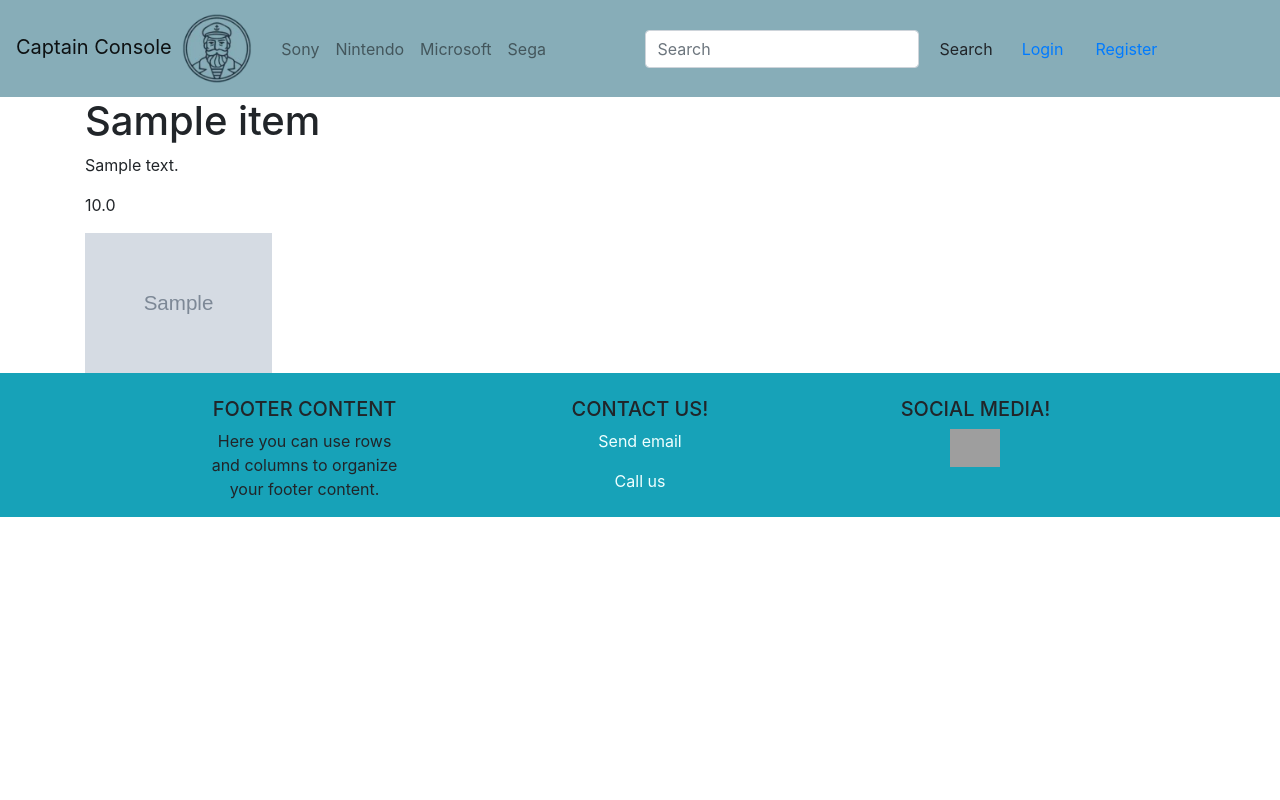
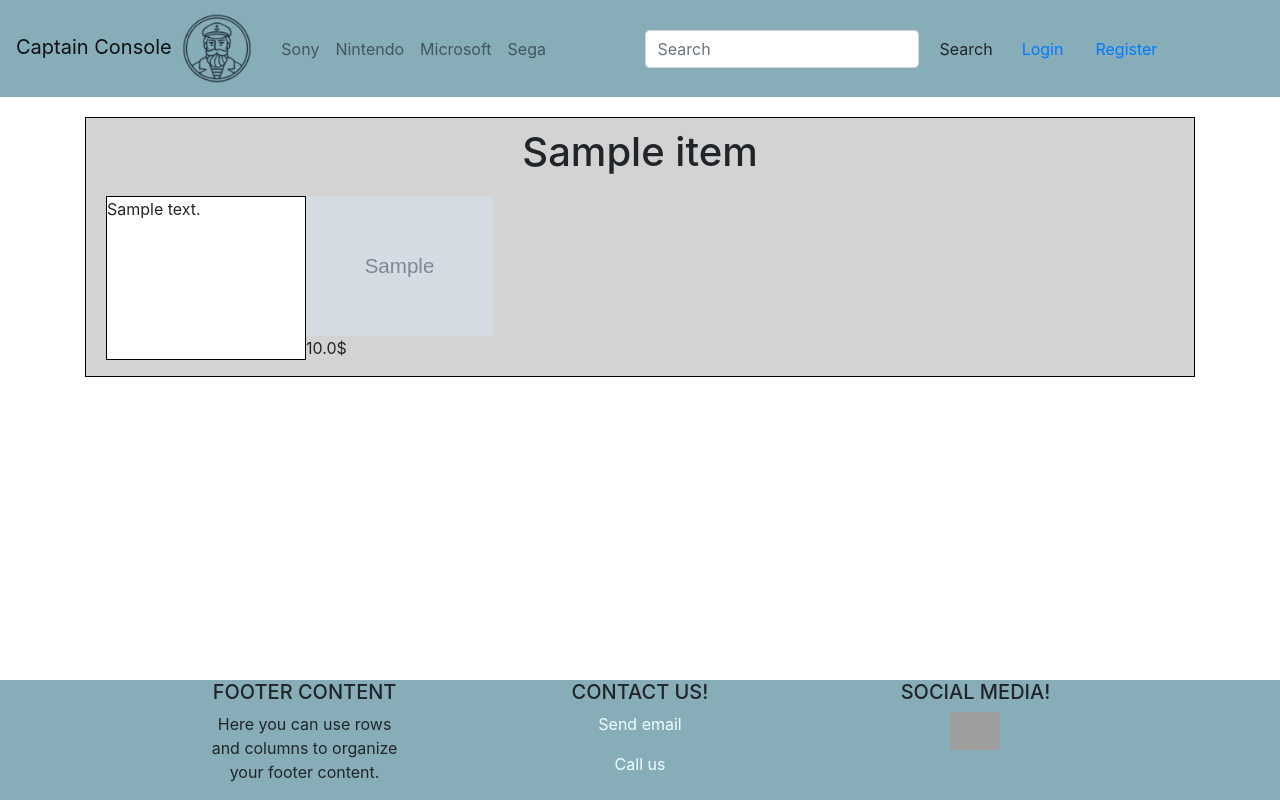
Before and after one commit to Akzelele/CaptainConsole, a Django app: page /1 in a window 1280 px wide. Run offline with Django 3.2, Linux system fonts and the light colour scheme; tables that the repository leaves empty hold one stand-in row (values such as "Sample post"); grey boxes marked "Sample" are stand-in pictures; some libraries are stand-ins or nearby versions; grey boxes are pictures that could not be loaded.

Commit message:
Lagaði footer og styleaði item page meira

```diff
--- a/static/css/main.css
+++ b/static/css/main.css
@@ -21,17 +21,57 @@
 height: 140px;
 }
 
-.Caption{
+.Caption {
     display: block;
 }
 
-
-footer {
-    width: 100%;
-    background-color: #87adb8;
-    position: relative;
-    bottom: 0;
-}
 .navbar{
     background-color: #87adb8;
 }
+
+.ItemDetailsPage{
+    border: black 1px solid;
+    margin-top: 20px;
+    margin-bottom: 10px;
+    background-color: lightgray;
+}
+
+.ItemDetailsPageInfo{
+    display: flex;
+    direction: row;
+}
+
+.ItemTitle{
+    text-align: center;
+    margin-top: 10px;
+    margin-bottom: 20px;
+}
+
+.ItemDescription{
+    margin-left: 20px;
+    background-color: white;
+    border: black 1px solid;
+    min-width: 200px;
+    max-width: 350px;
+}
+
+.FooterContainer{
+    border-top: black;
+    background-color: #87adb8;
+    position: relative;
+}
+
+.EntirePage{
+
+}
+
+.PageContent{
+    display: flex;
+    flex-direction: column;
+    height: 100vh;
+}
+
+.footer{
+
+    margin-top: auto;
+}
--- a/templates/base.html
+++ b/templates/base.html
@@ -9,7 +9,8 @@
     <link rel="stylesheet" href="{% static 'css/main.css' %}"/>
 
 </head>
-<body>
+<body class="EntirePage">
+<div class="PageContent">
     {% include 'navigation.html' %}
 
     <div class="container">
@@ -22,5 +23,6 @@
     <script src="https://stackpath.bootstrapcdn.com/bootstrap/4.4.1/js/bootstrap.min.js" integrity="sha384-wfSDF2E50Y2D1uUdj0O3uMBJnjuUD4Ih7YwaYd1iqfktj0Uod8GCExl3Og8ifwB6" crossorigin="anonymous"></script>
 
     {% include 'footer.html' %}
+</div>
 </body>
 </html>
--- a/templates/footer.html
+++ b/templates/footer.html
@@ -1,6 +1,6 @@
 <!-- Footer -->
-<footer class="page-footer font-small blue pt-4 footer-light bg-info">
-
+<footer class="footer">
+<div class="FooterContainer">
   <!-- Footer Links -->
   <div class="container-fluid text-center">
     <!-- Grid row -->
@@ -65,7 +65,7 @@
     </div>
   </div>
   <!-- Footer Links -->
-
+</div>
 
 </footer>
 <!-- Footer -->
--- a/templates/item/item_details.html
+++ b/templates/item/item_details.html
@@ -1,12 +1,17 @@
 {% extends 'base.html' %}
 {% block content %}
-
-    <h1>{{ item.name }}</h1>
-    <p>{{ item.description }}</p>
-    <p>{{ item.price }}</p>
-    {% for item_image in item.itemimage_set.all %}
-        <a>
-            <img src="{{ item_image.image }}" class="ItemImg"/>
-        </a>
-    {% endfor %}
+    <div class="ItemDetailsPage">
+        <h1 class="ItemTitle">{{ item.name }}</h1>
+        <div class="ItemDetailsPageInfo">
+            <p class="ItemDescription">{{ item.description }}</p>
+            <div class="ItemRightSide">
+                {% for item_image in item.itemimage_set.all %}
+                    <a class="ItemDetailsPageImages">
+                        <img src="{{ item_image.image }}" class="ItemImg"/>
+                    </a>
+                {% endfor %}
+                <p id="Price">{{ item.price }}$</p>
+            </div>
+        </div>
+    </div>
 {% endblock %}
```
Lines whose indentation alone changed are shown as unchanged.
